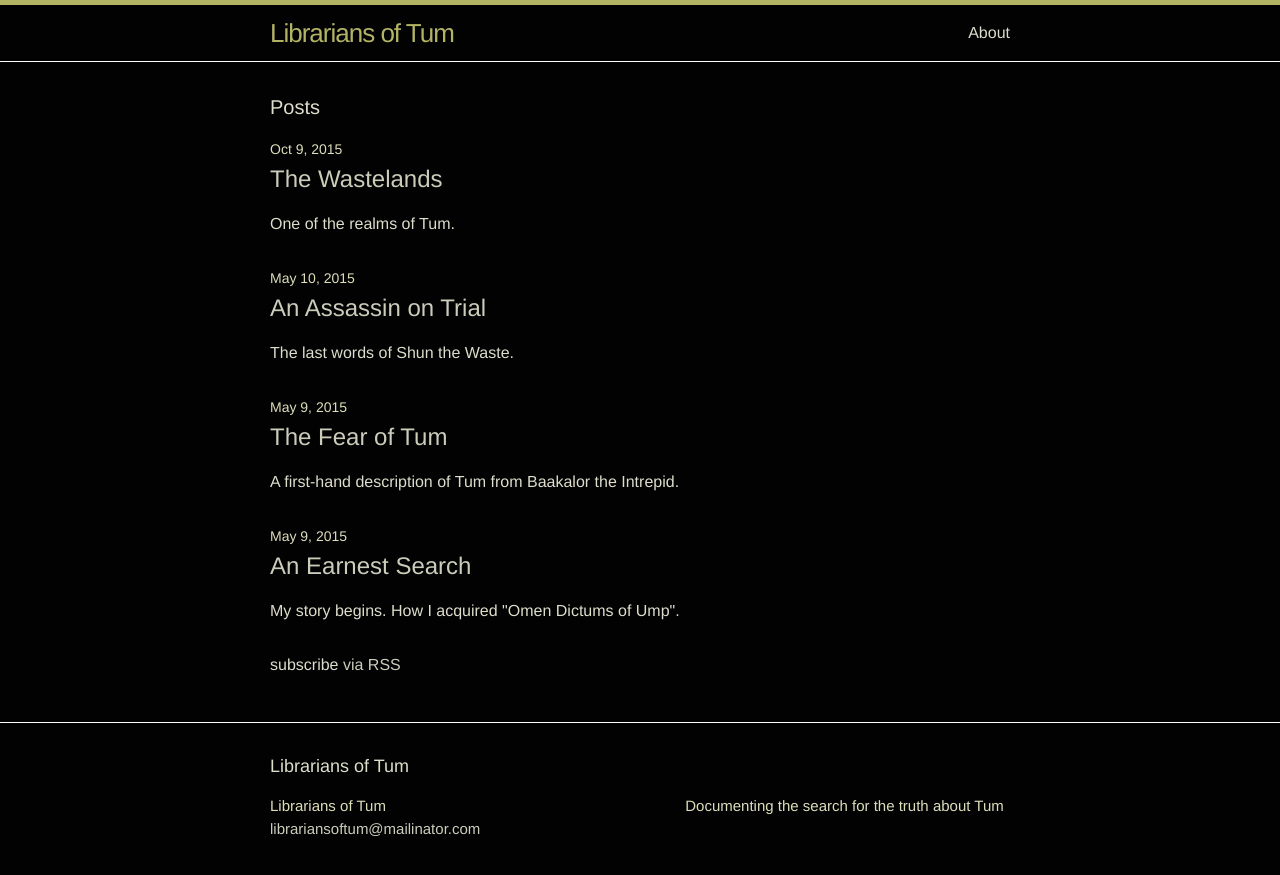
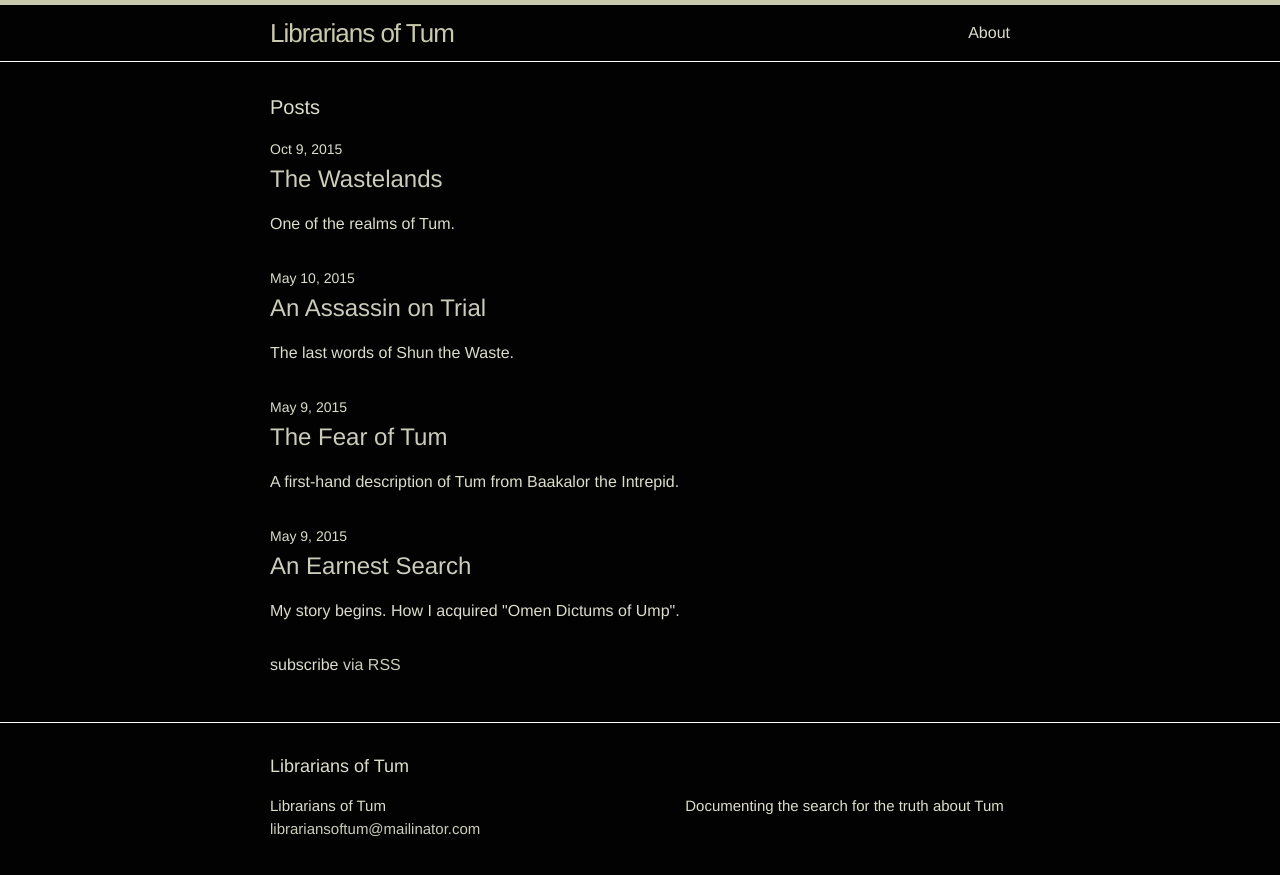
Before and after one commit to LibrariansOfTum/LibrariansOfTum.github.io, a Jekyll site: the page built from index.html, in a window 1280 px wide. Shown: the top 875 px of the page. Built offline with Jekyll 4.4.1, drawn with Linux system fonts in a browser that asks for light colours.

Commit message:
Update main.scss

```diff
--- a/css/main.scss
+++ b/css/main.scss
@@ -17,9 +17,9 @@
 $background-color: #010201;
 $brand-color:      #ccb;
 
-$grey-color:       #ddb;
-$grey-color-light: lighten($grey-color, 40%);
-$grey-color-dark:  darken($grey-color, 25%);
+$grey-color:       #ddc;
+$grey-color-light: lighten($grey-color, 25%);
+$grey-color-dark:  darken($grey-color, 10%);
 
 // Width of the content area
 $content-width:    800px;
```
